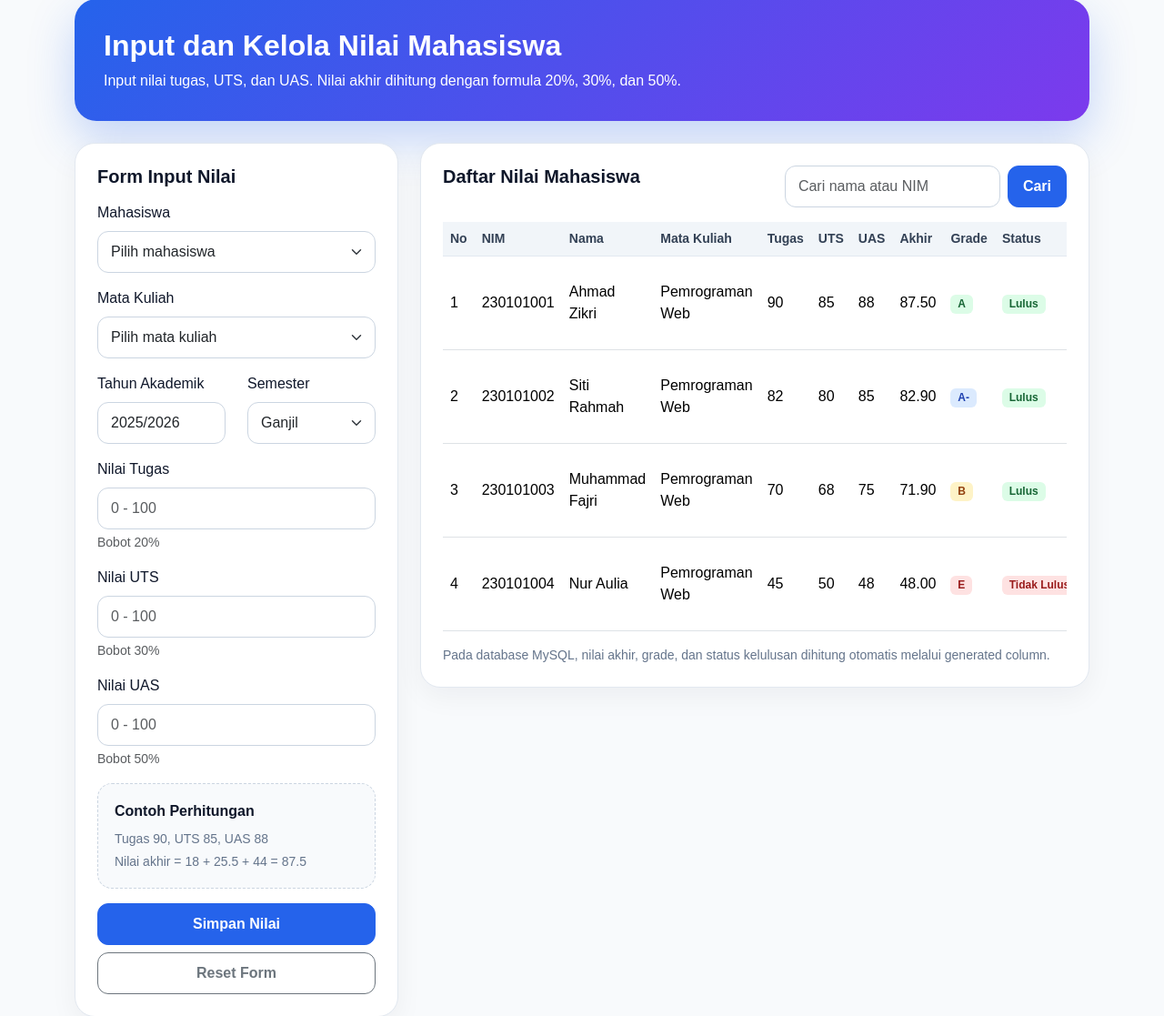
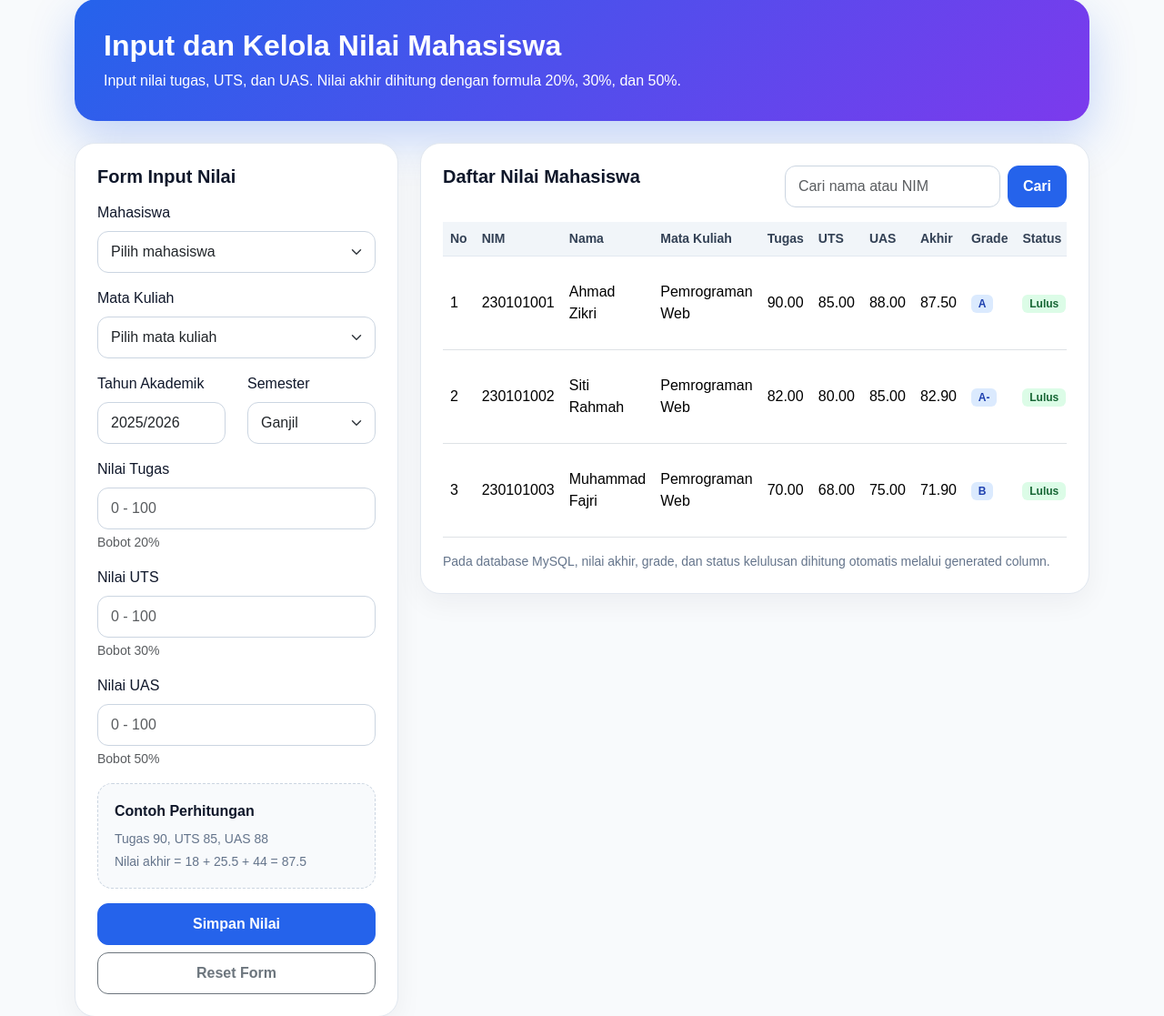
Before and after one commit to ZioCipher/uas-sistem-pengelolaan-nilai, a PHP site: page /nilai.php in a window 1280 px wide. Shown: the part 82-1199 px from the top of the page at 91% size. Run offline with PHP 8.4, Linux system fonts and the light colour scheme; a user stored in the database is signed in; data comes from the database, SQL or seed files in the repository.

Commit message:
Menyelesaikan fitur edit, hapus, dan tambah nilai

```diff
--- a/uas-sistem-pengelolaan-nilai/nilai.php
+++ b/uas-sistem-pengelolaan-nilai/nilai.php
@@ -145,74 +145,32 @@ include "koneksi.php"; ?>
                                 </tr>
                             </thead>
                             <tbody>
-                                <tr>
-                                    <td>1</td>
-                                    <td>230101001</td>
-                                    <td>Ahmad Zikri</td>
-                                    <td>Pemrograman Web</td>
-                                    <td>90</td>
-                                    <td>85</td>
-                                    <td>88</td>
-                                    <td>87.50</td>
-                                    <td><span class="badge badge-soft-success">A</span></td>
-                                    <td><span class="badge badge-soft-success">Lulus</span></td>
-                                    <td>
-                                        <a href="#" class="btn btn-sm btn-warning">Edit</a>
-                                        <a href="#" class="btn btn-sm btn-danger">Hapus</a>
-                                    </td>
-                                </tr>
-
-                                <tr>
-                                    <td>2</td>
-                                    <td>230101002</td>
-                                    <td>Siti Rahmah</td>
-                                    <td>Pemrograman Web</td>
-                                    <td>82</td>
-                                    <td>80</td>
-                                    <td>85</td>
-                                    <td>82.90</td>
-                                    <td><span class="badge badge-soft-primary">A-</span></td>
-                                    <td><span class="badge badge-soft-success">Lulus</span></td>
-                                    <td>
-                                        <a href="#" class="btn btn-sm btn-warning">Edit</a>
-                                        <a href="#" class="btn btn-sm btn-danger">Hapus</a>
-                                    </td>
-                                </tr>
-
-                                <tr>
-                                    <td>3</td>
-                                    <td>230101003</td>
-                                    <td>Muhammad Fajri</td>
-                                    <td>Pemrograman Web</td>
-                                    <td>70</td>
-                                    <td>68</td>
-                                    <td>75</td>
-                                    <td>71.90</td>
-                                    <td><span class="badge badge-soft-warning">B</span></td>
-                                    <td><span class="badge badge-soft-success">Lulus</span></td>
-                                    <td>
-                                        <a href="#" class="btn btn-sm btn-warning">Edit</a>
-                                        <a href="#" class="btn btn-sm btn-danger">Hapus</a>
-                                    </td>
-                                </tr>
-
-                                <tr>
-                                    <td>4</td>
-                                    <td>230101004</td>
-                                    <td>Nur Aulia</td>
-                                    <td>Pemrograman Web</td>
-                                    <td>45</td>
-                                    <td>50</td>
-                                    <td>48</td>
-                                    <td>48.00</td>
-                                    <td><span class="badge badge-soft-danger">E</span></td>
-                                    <td><span class="badge badge-soft-danger">Tidak Lulus</span></td>
-                                    <td>
-                                        <a href="#" class="btn btn-sm btn-warning">Edit</a>
-                                        <a href="#" class="btn btn-sm btn-danger">Hapus</a>
-                                    </td>
-                                </tr>
-                            </tbody>
+    <?php
+    $no = 1;
+    // Mengambil data dari view yang sudah dibuat di database[cite: 3]
+    $query = mysqli_query($koneksi, "SELECT * FROM view_nilai_lengkap");
+    while ($d = mysqli_fetch_array($query)) {
+    ?>
+        <tr>
+            <td><?= $no++; ?></td>
+            <td><?= $d['nim']; ?></td>
+            <td><?= $d['nama_mahasiswa']; ?></td>
+            <td><?= $d['nama_mk']; ?></td>
+            <td><?= $d['nilai_tugas']; ?></td>
+            <td><?= $d['nilai_uts']; ?></td>
+            <td><?= $d['nilai_uas']; ?></td>
+            <td><?= $d['nilai_akhir']; ?></td>
+            <td><span class="badge badge-soft-primary"><?= $d['grade']; ?></span></td>
+            <td><span class="badge badge-soft-success"><?= $d['status_kelulusan']; ?></span></td>
+            <td>
+<td>
+    <a href="edit_nilai.php?id=<?= $d['id_nilai']; ?>" class="btn btn-sm btn-warning">Edit</a>
+    <a href="hapus_nilai.php?id=<?= $d['id_nilai']; ?>" class="btn btn-sm btn-danger" onclick="return confirm('Yakin hapus?')">Hapus</a>
+</td>
+            </td>
+        </tr>
+    <?php } ?>
+</tbody>
                         </table>
                     </div>
 
```
Also changed, not shown: uas-sistem-pengelolaan-nilai/edit_nilai.php (added, +34 -0 lines), uas-sistem-pengelolaan-nilai/hapus_nilai.php (added, +9 -0 lines), uas-sistem-pengelolaan-nilai/proses_edit.php (added, +15 -0 lines), uas-sistem-pengelolaan-nilai/update_nilai.php (added).
